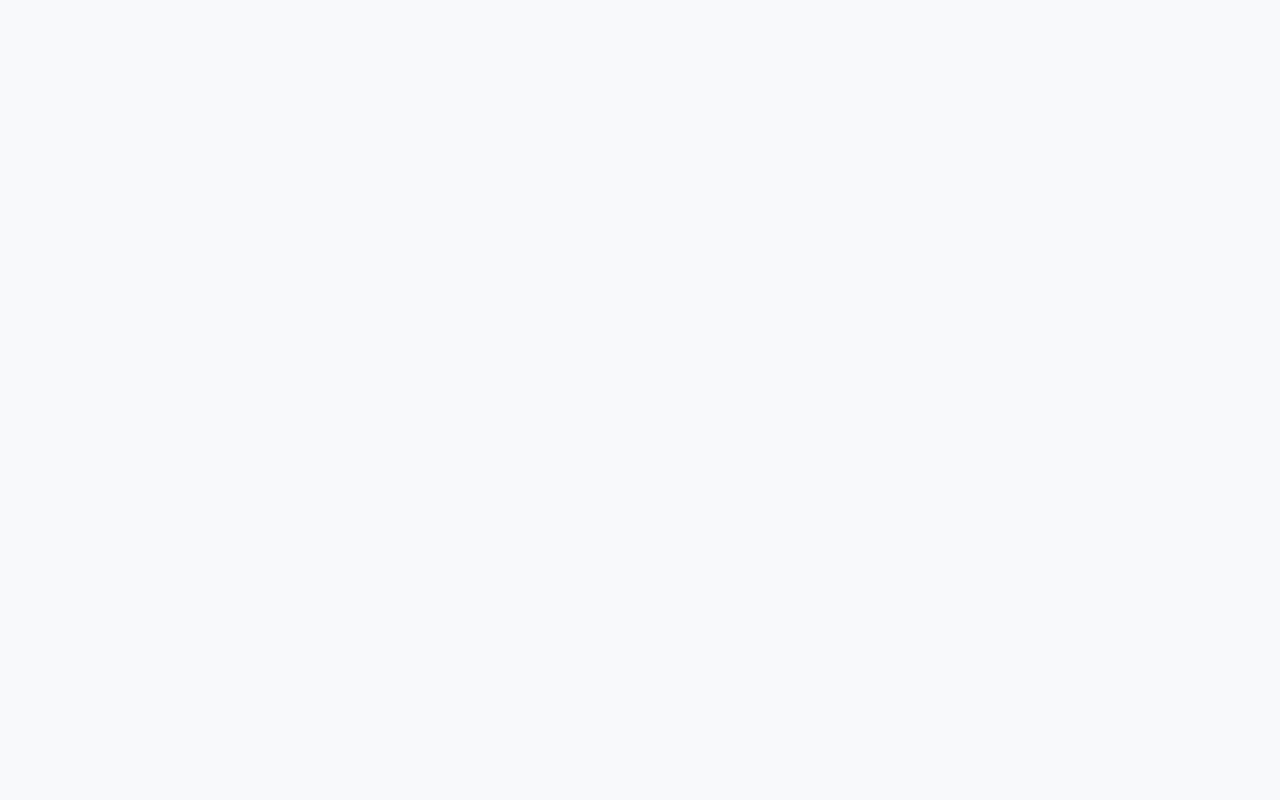
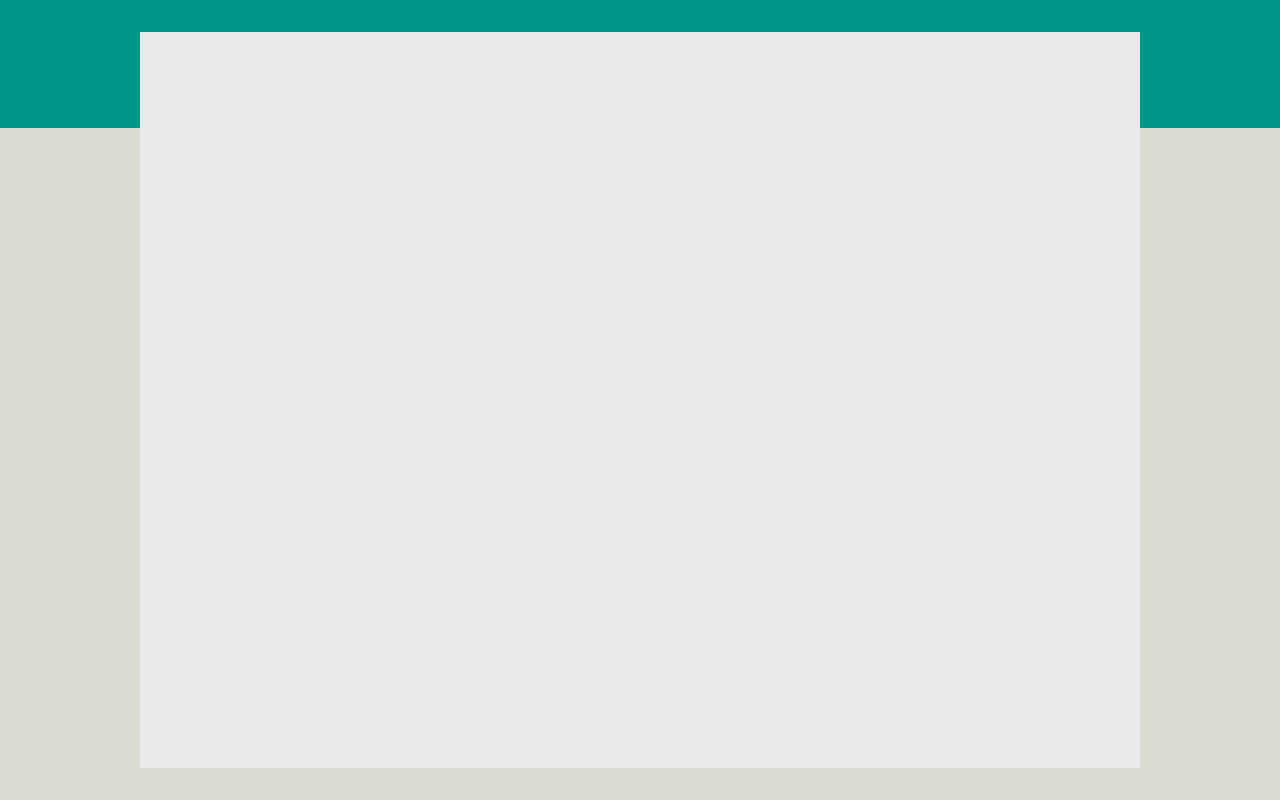
Before and after one commit to ValerioViteritti/vue-boolzapp, a plain HTML site: page index.html in a window 1280 px wide. Drawn offline with nearby package versions, Linux system fonts and the light colour scheme.

Commit message:
0.0.2 Struttura base html

```diff
--- a/css/style.css
+++ b/css/style.css
@@ -0,0 +1,21 @@
+body{
+    height: 100vh;
+}
+#app{
+    height: 100%;
+
+}
+.container{
+    height: 100%;
+    background-color: #009688;
+    background: linear-gradient(
+        180deg,
+        #009688 16%,
+        #dbdbd3 16%
+    );
+}
+.row{
+    background-color: #eaeaea;
+    height: 92%;
+    width: 80%;
+}
--- a/index.html
+++ b/index.html
@@ -10,7 +10,7 @@
     <!-- Link FONTAWESOME -->
     <!-- <link rel="stylesheet" href="https://cdnjs.cloudflare.com/ajax/libs/font-awesome/6.5.2/css/all.min.css" integrity="sha512-SnH5WK+bZxgPHs44uWIX+LLJAJ9/2PkPKZ5QiAj6Ta86w+fsb2TkcmfRyVX3pBnMFcV7oQPJkl9QevSCWr3W6A==" crossorigin="anonymous" referrerpolicy="no-referrer" /> -->
     <!-- LINK CSS STYLE -->
-    <link rel="stylesheet" href="./css/style.css">
+    <link rel="stylesheet" href="css/style.css">
     <!-- LINK CSS LIBRARY -->
     <link rel="stylesheet" href="./css/MyLibrary.css">
     <!-- LINK JS LIBRARY -->
@@ -21,6 +21,12 @@
 </head>
 <body>
     <div id="app">
+        <div class="container d-flex justify-center align-items-center">
+            <div class="row">
+
+            </div>
+
+        </div>
 
     </div>
 
@@ -28,7 +34,7 @@
 
 
     <!-- LINK JS MAIN -->
-    <script src="./js/main.js"></script>
+    <script src="js/main.js"></script>
 
 </body>
 </html>
```
